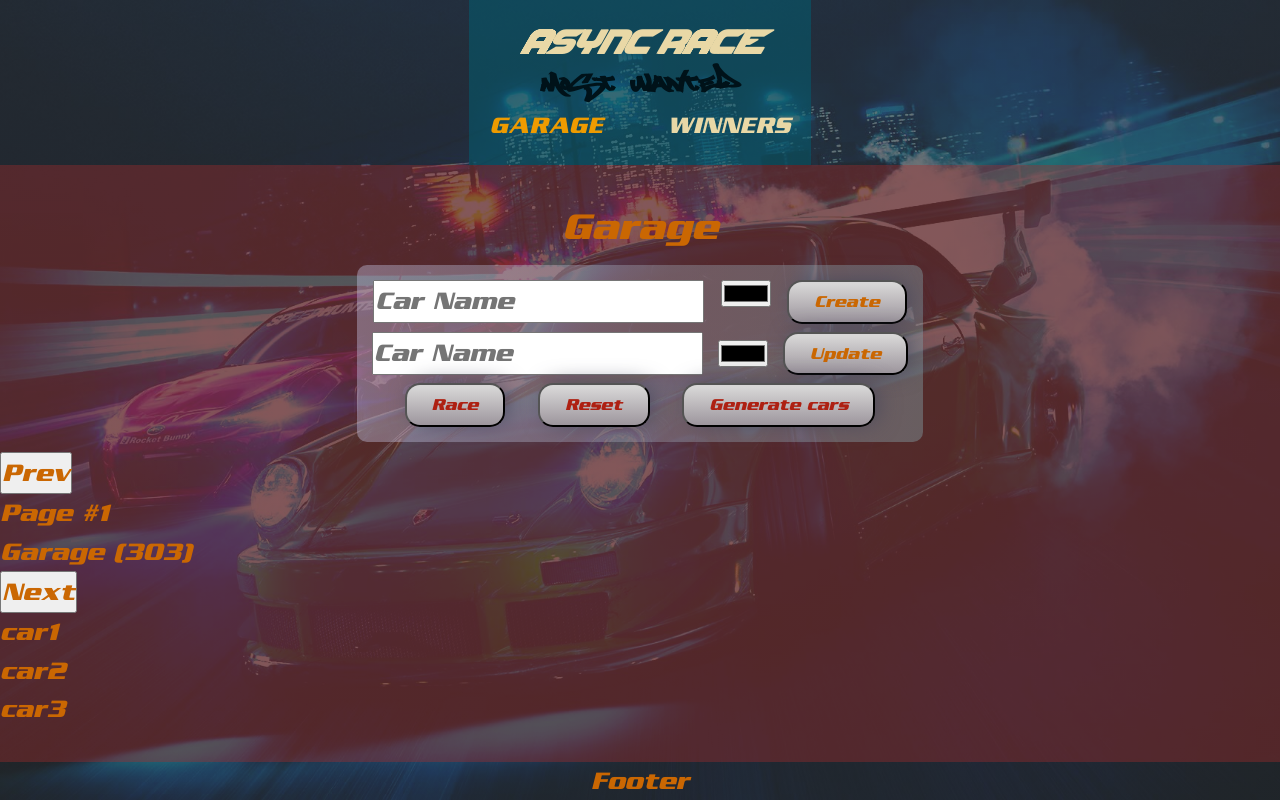
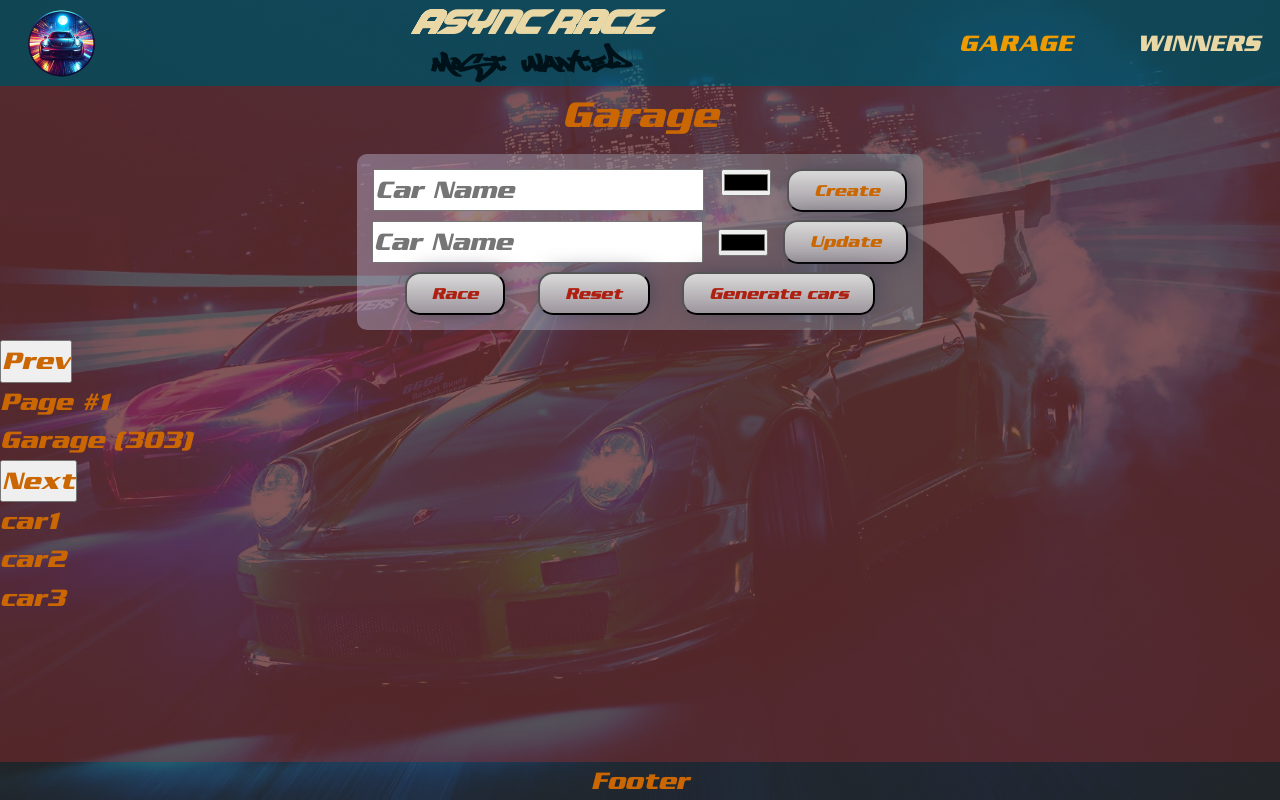
Before and after one commit to RoierS/async-race-project, a React (Vite) app: page /garage in a window 1280 px wide. Built offline with nearby package versions, Linux system fonts and the light colour scheme.

Commit message:
feat: create app logo component

```diff
--- a/src/pages/Garage/Garage.module.css
+++ b/src/pages/Garage/Garage.module.css
@@ -3,6 +3,6 @@
   display: flex;
   flex-direction: column;
   align-items: stretch;
-  justify-content: center;
+  justify-content: stretch;
   background-color: rgba(165, 42, 42, 0.379);
 }
--- a/src/ui/Header/Header.module.css
+++ b/src/ui/Header/Header.module.css
@@ -1,9 +1,12 @@
 .header {
   background-color: var(--midnight-green-1);
-  padding: 20px;
+  padding: 0px 20px 0px 20px;
   text-align: center;
   display: flex;
-  flex-direction: column;
+  flex-direction: row;
   align-items: center;
-  justify-content: center;
+  justify-content: space-between;
+  width: 100%;
+  gap: 10px;
+  flex-wrap: nowrap;
 }
--- a/src/ui/Header/Header.tsx
+++ b/src/ui/Header/Header.tsx
@@ -1,3 +1,5 @@
+import Logo from "@ui/Logo/Logo";
+
 import HeaderNav from "../HeaderNav/HeaderNav";
 import HeadingText from "../HeadingText/HeadingText";
 
@@ -6,7 +8,10 @@ import styles from "./Header.module.css";
 function Header() {
   return (
     <header className={styles.header}>
+      <Logo />
+
       <HeadingText />
+
       <HeaderNav />
     </header>
   );
--- /dev/null
+++ b/src/ui/Logo/Logo.module.css
@@ -0,0 +1,4 @@
+.logo {
+  height: 5.2rem;
+  vertical-align: middle;
+}
--- /dev/null
+++ b/src/ui/Logo/Logo.tsx
@@ -0,0 +1,13 @@
+import { Link } from "react-router-dom";
+
+import styles from "./Logo.module.css";
+
+function Logo() {
+  return (
+    <Link to="/">
+      <img src="/logo-as.png" alt="Async Race logo" className={styles.logo} />
+    </Link>
+  );
+}
+
+export default Logo;
```
Also changed, not shown: public/logo-as.png (added).
